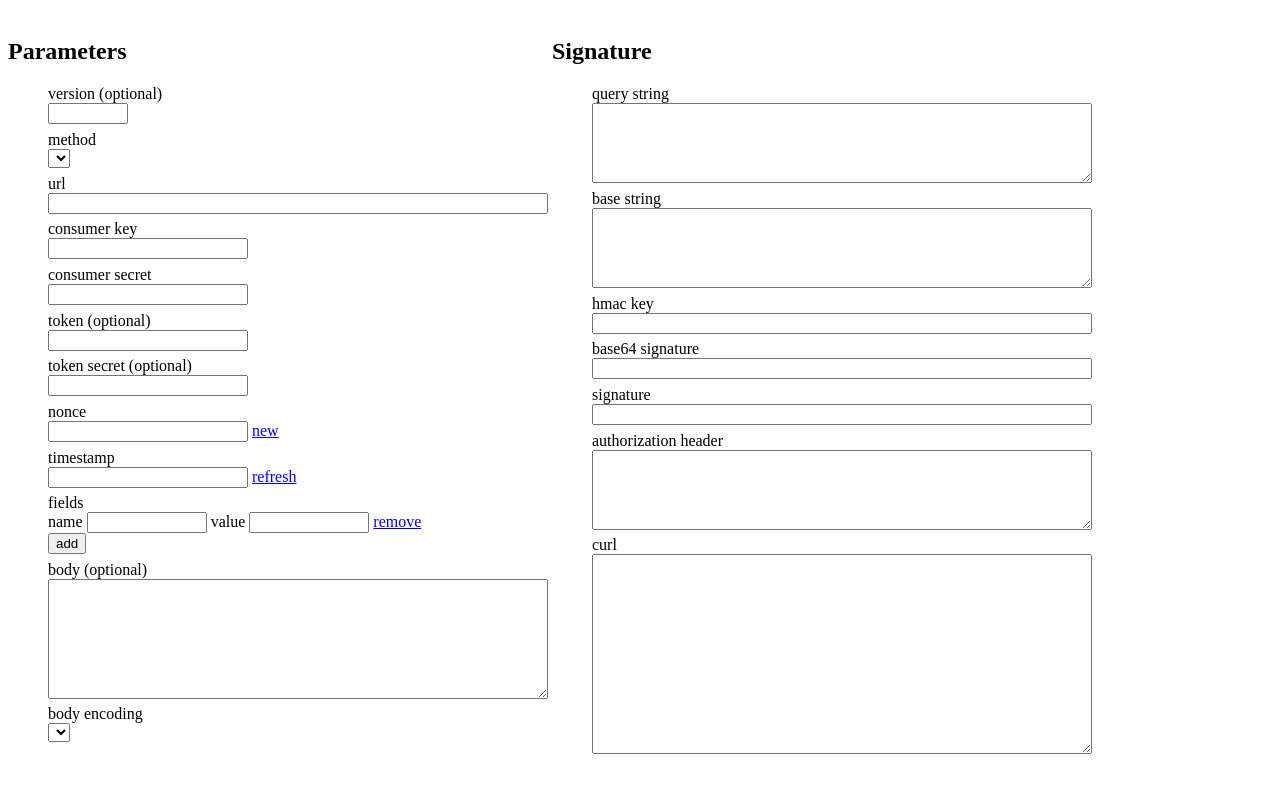
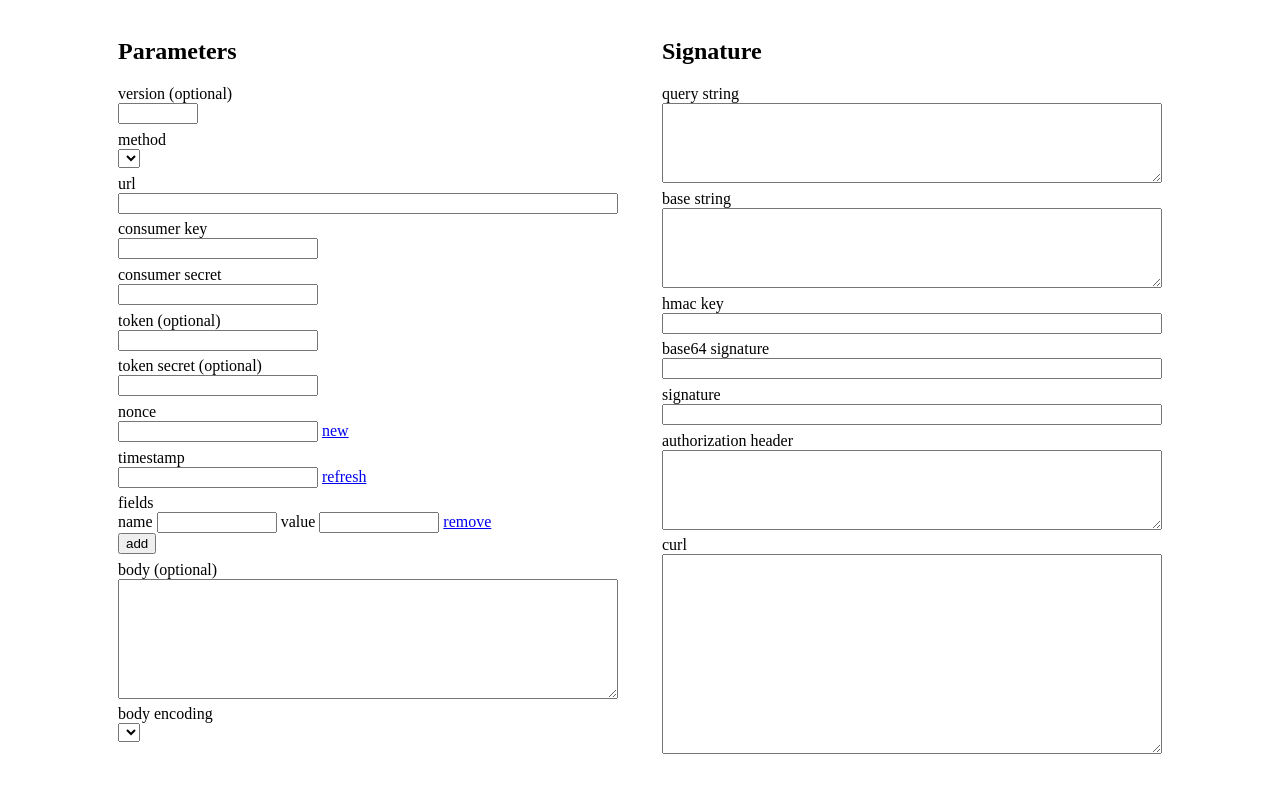
Before and after one commit to bettiolo/oauth-signature-js, a website with bundled scripts: page index.html in a window 1280 px wide. Shown: the part 48-834 px from the top of the page. Built offline with nearby package versions, Linux system fonts and the light colour scheme; a script that the page names is missing.

Commit message:
form centered and with margins

```diff
--- a/oauth.css
+++ b/oauth.css
@@ -1,3 +1,12 @@
+form {
+  text-align: center;
+}
+div.parameters, div.signature {
+  text-align: left;
+  display: inline-block;
+  vertical-align: top;
+  margin: 0 20px;
+}
 input[type=text] {
   width: 200px;
 }
@@ -17,6 +26,7 @@ ul > li > label {
 }
 ul {
   list-style: none;
+  padding-left: 0;
 }
 li {
   margin-bottom: 5pt;
@@ -37,7 +47,3 @@ textarea.curl {
   width: 500px;
   height: 200px;
 }
-div.parameters, div.signature {
-  display: inline-block;
-  vertical-align: top;
-}
```
